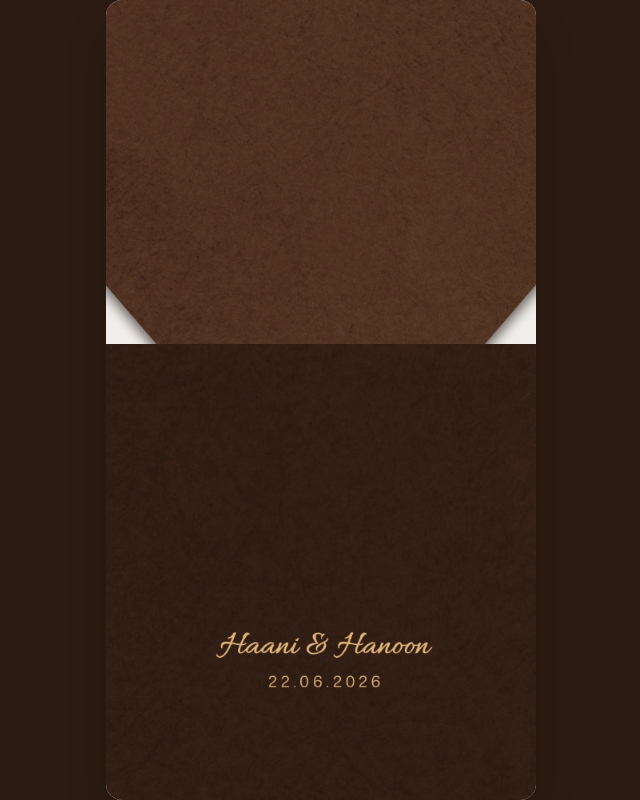
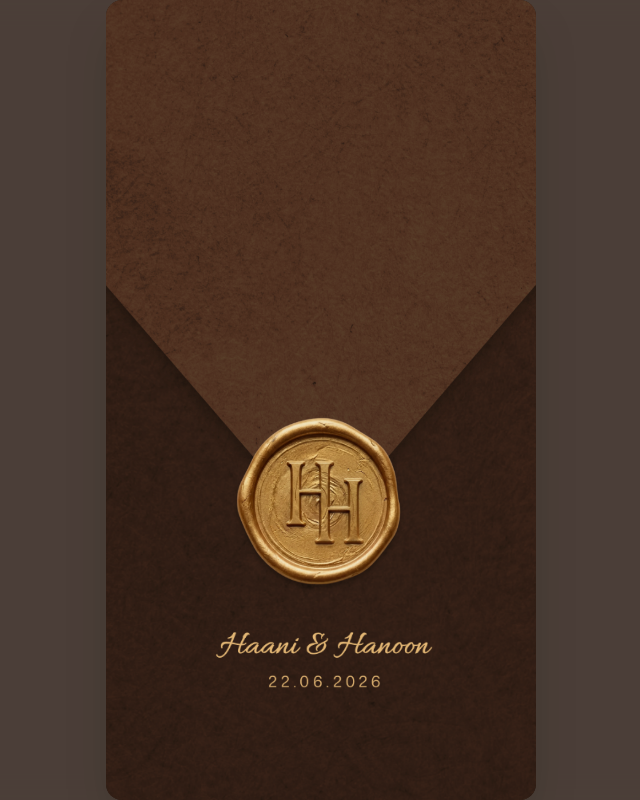
Before and after one commit to mhdmishab/hani_wedd, a React (Vite) app: page / in a window 1280 px wide. Shown: the whole page, without its empty margins (319-959 px from the left). Built offline with nearby package versions, Linux system fonts and the light colour scheme; a web font is replaced by a local one.

Commit message:
fix: enhance Envelope component by improving layout structure and removing unnecessary comments

```diff
--- a/src/components/Envelope.tsx
+++ b/src/components/Envelope.tsx
@@ -9,8 +9,13 @@ export const Envelope: React.FC<EnvelopeProps> = ({ onOpen }) => {
   const [isOpen, setIsOpen] = useState(false);
   const [isRemoved, setIsRemoved] = useState(false);
 
+  /*
+   * Keep scrolling locked while envelope/verses
+   * experience is active.
+   */
   useEffect(() => {
     document.body.style.overflow = 'hidden';
+
     return () => {
       document.body.style.overflow = '';
     };
@@ -18,8 +23,29 @@ export const Envelope: React.FC<EnvelopeProps> = ({ onOpen }) => {
 
   const handleOpen = () => {
     if (isOpen) return;
+
+    /*
+     * Start envelope animation.
+     */
     setIsOpen(true);
+
+    /*
+     * IMPORTANT:
+     *
+     * Tell App immediately.
+     *
+     * Verses will appear NOW,
+     * while envelope is still opening.
+     */
     onOpen();
+
+    /*
+     * Envelope animation:
+     * 4.5 seconds
+     *
+     * Give it a little extra time before
+     * removing the component.
+     */
     setTimeout(() => {
       setIsRemoved(true);
     }, 4700);
@@ -28,11 +54,6 @@ export const Envelope: React.FC<EnvelopeProps> = ({ onOpen }) => {
   if (isRemoved) {
     return null;
   }
-
-  // Fraction of the screen height each cover occupies at rest.
-  // Tune these two numbers to match exactly where the seal sits in your design.
-  const TOP_HEIGHT = '43%';
-  const BOTTOM_HEIGHT = '57%';
 
   return (
     <AnimatePresence>
@@ -45,73 +66,145 @@ export const Envelope: React.FC<EnvelopeProps> = ({ onOpen }) => {
             flex
             items-center
             justify-center
-            bg-[#2B1B12]
+            bg-[#1E1008]/80
             overflow-hidden
             cursor-pointer
             select-none
             backdrop-blur-md
           "
           onClick={handleOpen}
-          initial={{ opacity: 1 }}
-          exit={{ opacity: 0 }}
-          transition={{ duration: 0.6, ease: 'easeInOut' }}
+          initial={{
+            opacity: 1,
+          }}
+          exit={{
+            opacity: 0,
+          }}
+          transition={{
+            duration: 0.6,
+            ease: 'easeInOut',
+          }}
         >
           {/* =====================================================
-              ENVELOPE FRAME — always full-bleed on mobile,
-              card-like only from sm: up
+              ENVELOPE FRAME
+              Full-bleed on mobile (100dvh avoids browser-chrome
+              jump), card-like from sm: up.
               ===================================================== */}
+
           <div
             className="
               relative
               w-full
-              h-full
               sm:max-w-[430px]
               sm:h-[92dvh]
               sm:max-h-[860px]
               sm:rounded-2xl
               sm:shadow-2xl
               overflow-hidden
-              bg-[#FDFBF7]
+              bg-[#2B1B12]
+              flex
+              flex-col
+              justify-between
               z-10
             "
             style={{ height: '100dvh' }}
           >
             {/* Inner vignette */}
-            <div className="absolute inset-0 bg-black/5 pointer-events-none z-30" />
+
+            <div
+              className="
+                absolute
+                inset-0
+                bg-black/5
+                pointer-events-none
+                z-30
+              "
+            />
 
             {/* =====================================================
-                TOP COVER — fills its zone completely, no gaps
+                TOP COVER
+                Natural aspect ratio preserved (w-full h-auto,
+                no height cap) so the triangular flap shape
+                stays intact and scales consistently with the
+                bottom cover across all screen widths.
                 ===================================================== */}
-            <div
-              className="absolute top-0 left-0 w-full overflow-hidden pointer-events-none z-20"
-              style={{ height: TOP_HEIGHT }}
-            >
+
             <motion.img
               src="/images/envelope/envelope_cover_up.png"
               alt="Envelope Cover Up"
-                className="w-full h-full object-cover object-top"
-                initial={{ y: 0 }}
-                animate={isOpen ? { y: '-100%' } : { y: 0 }}
-                transition={{ duration: 4.5, ease: [0.16, 1, 0.3, 1] }}
+              className="
+                absolute
+                top-0
+                left-0
+                w-full
+                h-auto
+                pointer-events-none
+                z-20
+              "
+              initial={{
+                y: 0,
+              }}
+              animate={
+                isOpen
+                  ? {
+                      /*
+                       * Only movement.
+                       * NO opacity.
+                       */
+                      y: '-115%',
+                    }
+                  : {
+                      y: 0,
+                    }
+              }
+              transition={{
+                duration: 4.5,
+
+                /*
+                 * Slow start + smooth movement + gentle finish.
+                 */
+                ease: [0.16, 1, 0.3, 1],
+              }}
             />
-            </div>
 
             {/* =====================================================
-                BOTTOM COVER — fills its zone completely, no gaps
+                BOTTOM COVER
+                Natural aspect ratio preserved, same reasoning
+                as the top cover.
                 ===================================================== */}
-            <div
-              className="absolute bottom-0 left-0 w-full overflow-hidden pointer-events-none z-10"
-              style={{ height: BOTTOM_HEIGHT }}
-            >
+
             <motion.img
               src="/images/envelope/envelope_cover_down.png"
               alt="Envelope Cover Down"
-                className="w-full h-full object-cover object-bottom"
-                initial={{ y: 0 }}
-                animate={isOpen ? { y: '100%' } : { y: 0 }}
-                transition={{ duration: 4.5, ease: [0.16, 1, 0.3, 1] }}
+              className="
+                absolute
+                bottom-0
+                left-0
+                w-full
+                h-auto
+                pointer-events-none
+                z-10
+              "
+              initial={{
+                y: 0,
+              }}
+              animate={
+                isOpen
+                  ? {
+                      /*
+                       * Only movement.
+                       * NO opacity.
+                       */
+                      y: '115%',
+                    }
+                  : {
+                      y: 0,
+                    }
+              }
+              transition={{
+                duration: 4.5,
+                ease: [0.16, 1, 0.3, 1],
+              }}
             />
-            </div>
           </div>
         </motion.div>
       )}
```
Lines whose indentation alone changed are shown as unchanged.
